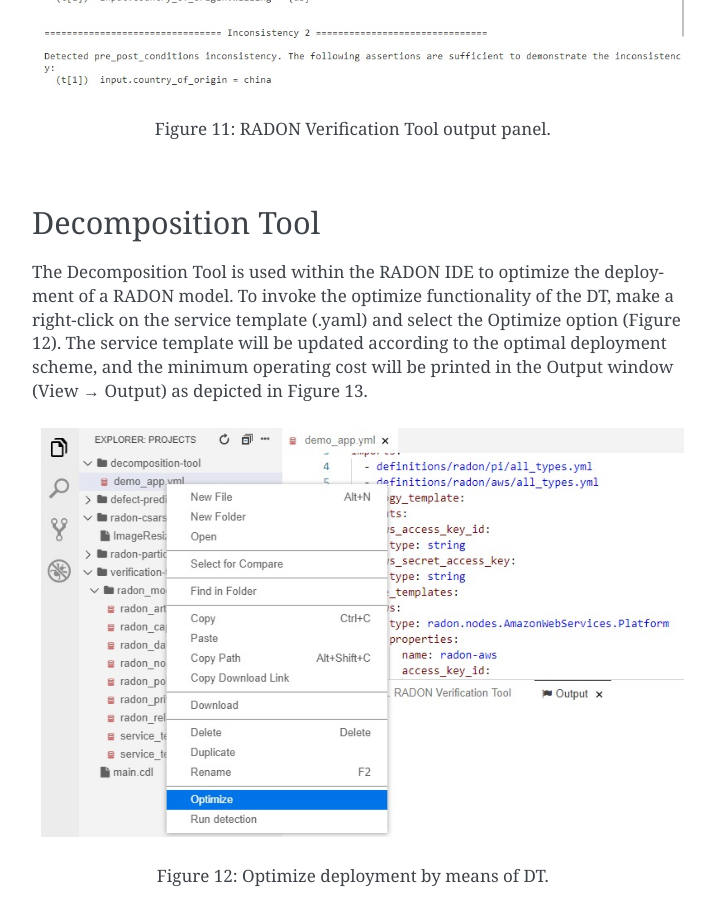
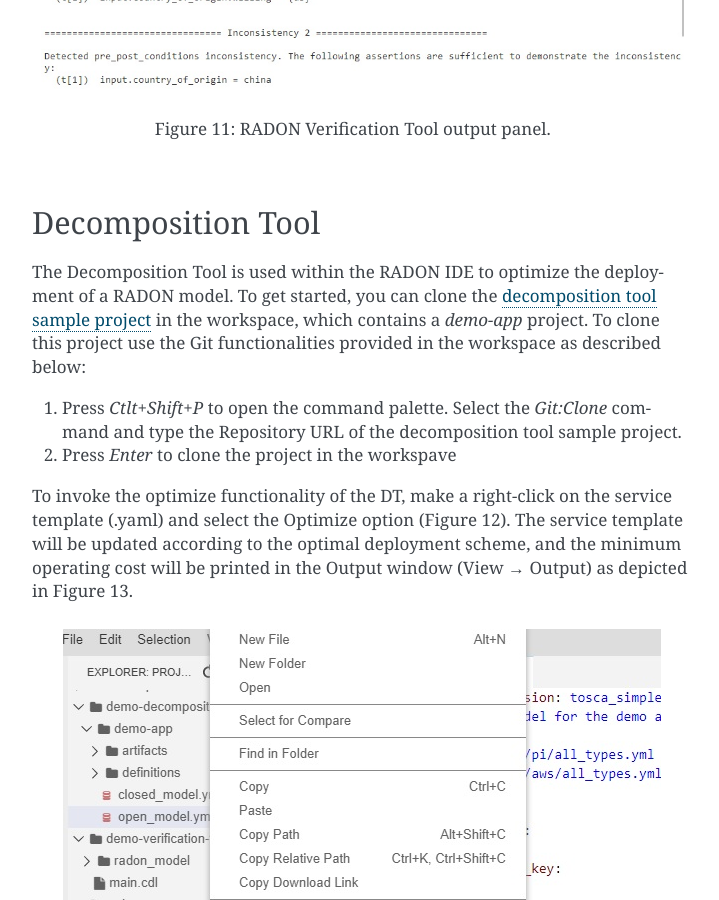
Before and after one commit to zhululai/radon-ide, a Sphinx documentation site: the page built from docs/getting-started.rst, in a window 1280 px wide and 900 px high, scrolled down 5707 px. Shown: the whole window, without its empty margins (388-1107 px from the left). Built offline with Sphinx 7.4.7, drawn with Linux system fonts in a browser that asks for light colours.

Commit message:
Updated documentation

```diff
--- a/docs/getting-started.rst
+++ b/docs/getting-started.rst
@@ -81,13 +81,18 @@ To verify that the RADON model conforms to these CDL specifications, make a righ
 
 Decomposition Tool
 ******************
-The Decomposition Tool is used within the RADON IDE to optimize the deployment of a RADON model. To invoke the optimize functionality of the DT, make a right-click on the service template (.yaml) and select the Optimize option (Figure 12). The service template will be updated according to the optimal deployment scheme, and the minimum operating cost will be printed in the Output window (View → Output) as depicted in Figure 13.
+The Decomposition Tool is used within the RADON IDE to optimize the deployment of a RADON model. To get started, you can clone the `decomposition tool sample project <https://github.com/radon-h2020/demo-decomposition-tool-sample-project.git>`_ in the workspace, which contains a *demo-app* project. To clone this project use the Git functionalities provided in the workspace as described below:
 
-.. figure:: imgs/DT_optimize_light.jpg
+1. Press *Ctlt+Shift+P* to open the command palette. Select the *Git:Clone* command and type the Repository URL of the decomposition tool sample project.
+2. Press *Enter* to clone the project in the workspave
+
+To invoke the optimize functionality of the DT, make a right-click on the service template (.yaml) and select the Optimize option (Figure 12). The service template will be updated according to the optimal deployment scheme, and the minimum operating cost will be printed in the Output window (View → Output) as depicted in Figure 13.
+
+.. figure:: imgs/DT_optimize_light_2.jpg
 
    Figure 12: Optimize deployment by means of DT.
 
-.. figure:: imgs/DT_output_light.jpg
+.. figure:: imgs/DT_output_light_2.jpg
 
    Figure 13: Decomposition Tool output window.
 
```
Also changed, not shown: docs/imgs/DT_optimize_light_2.jpg (added), docs/imgs/DT_output_light_2.jpg (added), 9 other files.
